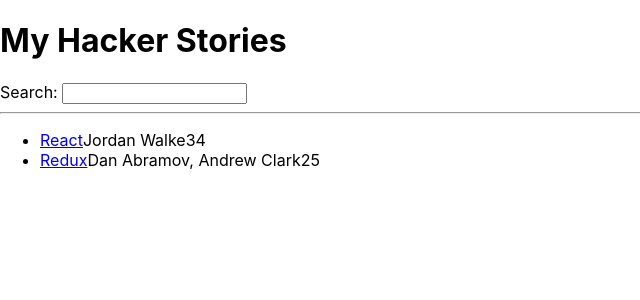
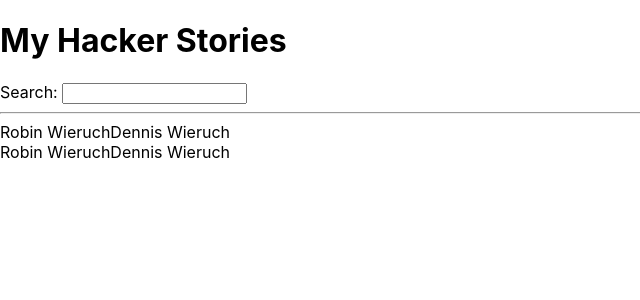
Before and after one commit to imhalawa/become-react-developer, a React (Create React App) app in the folder hacker-stories/: page / in a window 1280 px wide. Shown: the top 300 px of the page, without its empty margins (0-640 px from the left). Built offline with nearby package versions, Linux system fonts and the light colour scheme.

Commit message:
Component Instantiation

```diff
--- a/hacker-stories/src/App.js
+++ b/hacker-stories/src/App.js
@@ -1,23 +1,16 @@
 import './App.css';
 
-const list = [
-	{
-		title: 'React',
-		url: 'https://reactjs.org/',
-		author: 'Jordan Walke',
-		num_comments: 3,
-		points: 4,
-		objectID: 0,
-	},
-	{
-		title: 'Redux',
-		url: 'https://redux.js.org/',
-		author: 'Dan Abramov, Andrew Clark',
-		num_comments: 2,
-		points: 5,
-		objectID: 1,
-	},
-];
+class Developer {
+	constructor(firstName, lastName) {
+		this.firstName = firstName;
+		this.lastName = lastName;
+	}
+
+	get fullName() {
+		return this.firstName + ' ' + this.lastName;
+	}
+}
+
 
 function App() {
 	return (
@@ -28,26 +21,20 @@
 			<input id="search" type="text" />
 			<hr />
 			<List />
+			<List />
 		</div>
 	);
 }
 
 function List() {
+	const robin = new Developer('Robin', 'Wieruch');
+	const dennis = new Developer('Dennis', 'Wieruch');
+
 	return (
-		<ul>
-			{
-				list.map(item => (
-					<li key={item.objectID}>
-						<span>
-							<a href={item.url}>{item.title}</a>
-						</span>
-						<span>{item.author}</span>
-						<span>{item.num_comments}</span>
-						<span>{item.points}</span>
-					</li>
-				))
-			}
-		</ul>
+		<div>
+			{robin.fullName}
+			{dennis.fullName}
+		</div>
 	)
 }
 
```
